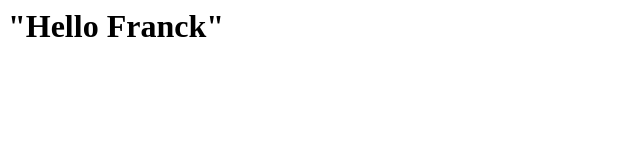
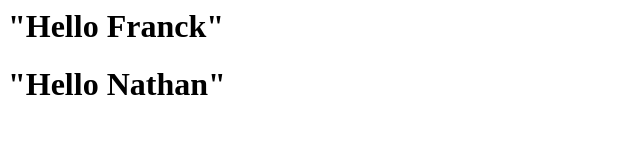
Before and after one commit to franckserval/franck-serval, a plain HTML site: page public/index.html in a window 1280 px wide. Shown: the whole page, without its empty margins (0-640 px from the left). Drawn offline with Linux system fonts and the light colour scheme.

Commit message:
Ajout hello nathan

```diff
--- a/public/index.html
+++ b/public/index.html
@@ -1 +1,2 @@
 <H1>"Hello Franck"<H1>
+<H1>"Hello Nathan"<H1>
```
